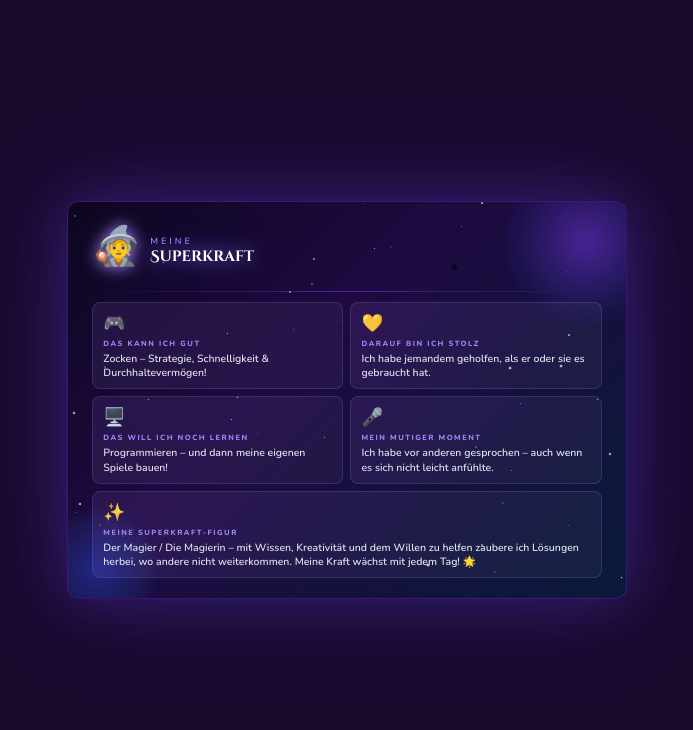
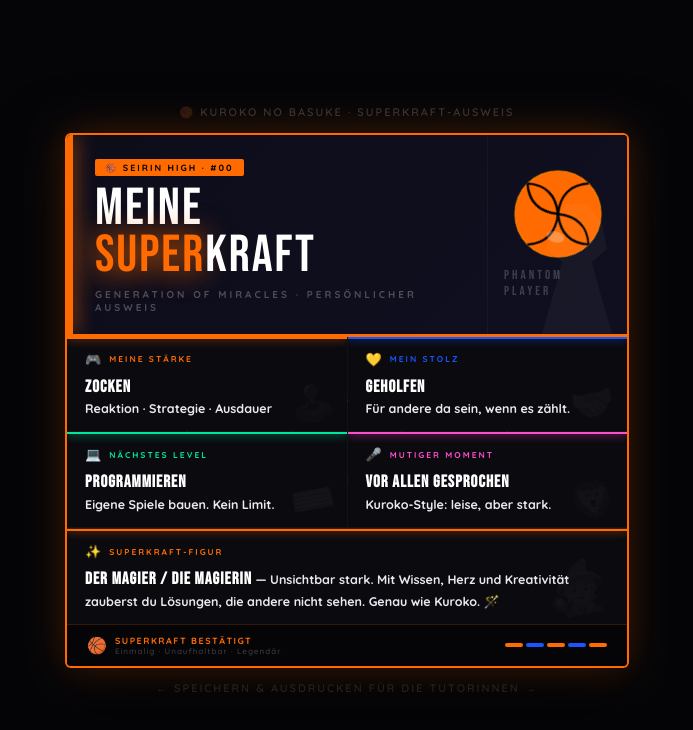
Before and after one commit to TidalV4/TidalV4, a website: page freund-poster.html in a window 1280 px wide. Shown: the whole page, without its empty margins (293-986 px from the left). Drawn offline with nearby package versions, Linux system fonts and the light colour scheme.

Commit message:
Update freund-poster.html

```diff
--- a/freund-poster.html
+++ b/freund-poster.html
@@ -4,268 +4,436 @@
 <meta charset="UTF-8">
 <meta name="viewport" content="width=device-width, initial-scale=1.0">
 <title>Meine Superkraft</title>
-<link href="https://fonts.googleapis.com/css2?family=Cinzel+Decorative:wght@700&family=Nunito:wght@400;600;800&display=swap" rel="stylesheet">
+<link href="https://fonts.googleapis.com/css2?family=Black+Han+Sans&family=Bebas+Neue&family=Quicksand:wght@600;700&display=swap" rel="stylesheet">
 <style>
-  * { margin: 0; padding: 0; box-sizing: border-box; }
+:root {
+  --orange: #FF6B00;
+  --orange-glow: #FF8C00;
+  --dark: #0A0A0F;
+  --darker: #050508;
+  --blue: #1A56FF;
+  --blue-light: #4D7FFF;
+  --cream: #FFF3E0;
+  --grey: #1E1E2E;
+  --line: #FF6B0022;
+}
+
+* { margin:0; padding:0; box-sizing:border-box; }
 
 body {
-    background: #1a0a2e;
+  background: #050508;
+  min-height: 100vh;
   display: flex;
+  flex-direction: column;
   align-items: center;
   justify-content: center;
-    min-height: 100vh;
-    font-family: 'Nunito', sans-serif;
-    padding: 20px;
+  padding: 30px 20px;
+  gap: 16px;
+  font-family: 'Quicksand', sans-serif;
 }
 
+.hint {
+  font-size: 11px;
+  color: #ffffff33;
+  letter-spacing: 2px;
+  text-transform: uppercase;
+}
+
+/* ===== CARD ===== */
 .card {
-    width: 148mm;
-    min-height: 105mm;
-    background: linear-gradient(135deg, #0d0620 0%, #1e0a40 40%, #0a1a3a 100%);
-    border-radius: 12px;
+  width: 560px;
+  background: var(--dark);
+  border-radius: 4px;
   position: relative;
   overflow: hidden;
-    padding: 22px 24px 20px 24px;
-    box-shadow: 0 0 60px #7c3aed55, 0 0 120px #1e40af33;
-    border: 1.5px solid #4c1d95aa;
+  box-shadow:
+    0 0 0 2px var(--orange),
+    0 0 40px #FF6B0044,
+    0 30px 80px rgba(0,0,0,0.8);
+  animation: cardIn 0.8s cubic-bezier(.22,1,.36,1) both;
+}
+@keyframes cardIn {
+  from { opacity:0; transform: translateY(40px) scale(0.96); }
+  to   { opacity:1; transform: translateY(0) scale(1); }
 }
 
-  /* Starry background */
-  .stars {
+/* ===== BASKETBALL COURT LINES (background) ===== */
+.court-lines {
   position: absolute;
   inset: 0;
   pointer-events: none;
+  z-index: 0;
+  overflow: hidden;
 }
-  .star {
-    position: absolute;
-    background: white;
-    border-radius: 50%;
-    animation: twinkle var(--d) ease-in-out infinite alternate;
-  }
-  @keyframes twinkle {
-    from { opacity: 0.1; transform: scale(0.8); }
-    to   { opacity: 0.9; transform: scale(1.2); }
+.court-lines svg {
+  width: 100%;
+  height: 100%;
+  opacity: 0.07;
 }
 
-  /* Glowing orb */
-  .orb {
-    position: absolute;
-    top: -40px; right: -40px;
-    width: 160px; height: 160px;
-    background: radial-gradient(circle, #7c3aed88 0%, #4f46e522 50%, transparent 70%);
-    border-radius: 50%;
-    animation: pulse 3s ease-in-out infinite;
-  }
-  .orb2 {
-    position: absolute;
-    bottom: -30px; left: -30px;
-    width: 120px; height: 120px;
-    background: radial-gradient(circle, #1d4ed888 0%, #3b82f622 50%, transparent 70%);
-    border-radius: 50%;
-    animation: pulse 4s ease-in-out infinite reverse;
-  }
-  @keyframes pulse {
-    0%, 100% { transform: scale(1); opacity: 0.7; }
-    50%       { transform: scale(1.15); opacity: 1; }
+/* ===== HEADER ===== */
+.header {
+  position: relative;
+  z-index: 2;
+  background: linear-gradient(135deg, #0d0d1a 0%, #0f0f20 100%);
+  border-bottom: 3px solid var(--orange);
+  padding: 0;
+  display: flex;
+  align-items: stretch;
+  overflow: hidden;
 }
 
-  /* Header */
-  .header {
+/* orange side accent */
+.header::before {
+  content: '';
+  position: absolute;
+  left: 0; top: 0; bottom: 0;
+  width: 6px;
+  background: var(--orange);
+  box-shadow: 0 0 20px var(--orange);
+}
+
+.header-left {
+  padding: 20px 20px 20px 28px;
+  flex: 1;
+}
+
+.team-tag {
+  display: inline-flex;
+  align-items: center;
+  gap: 6px;
+  background: var(--orange);
+  color: #000;
+  font-size: 9px;
+  font-weight: 700;
+  letter-spacing: 2px;
+  text-transform: uppercase;
+  padding: 3px 10px;
+  border-radius: 2px;
+  margin-bottom: 10px;
+}
+
+.main-title {
+  font-family: 'Bebas Neue', cursive;
+  font-size: 52px;
+  color: #fff;
+  line-height: 0.9;
+  letter-spacing: 2px;
+}
+.main-title span {
+  color: var(--orange);
+  text-shadow: 0 0 30px var(--orange);
+}
+
+.subtitle-line {
+  margin-top: 8px;
+  font-size: 10px;
+  font-weight: 700;
+  letter-spacing: 3px;
+  text-transform: uppercase;
+  color: #ffffff44;
+}
+
+/* Ball + number block */
+.header-right {
+  width: 140px;
+  display: flex;
+  flex-direction: column;
+  align-items: center;
+  justify-content: center;
+  padding: 16px;
+  position: relative;
+  border-left: 1px solid #ffffff0a;
+}
+
+.ball-container {
+  position: relative;
+  width: 90px;
+  height: 90px;
+  animation: spin 8s linear infinite;
+}
+@keyframes spin {
+  from { transform: rotate(0deg); }
+  to   { transform: rotate(360deg); }
+}
+
+.ball-container svg { width: 100%; height: 100%; }
+
+.player-number {
+  font-family: 'Bebas Neue', cursive;
+  font-size: 13px;
+  letter-spacing: 3px;
+  color: #ffffff33;
+  text-transform: uppercase;
+  margin-top: 8px;
+}
+
+/* Kuroko silhouette hint */
+.silhouette {
+  position: absolute;
+  right: 0; bottom: 0;
+  width: 100px;
+  height: 130px;
+  opacity: 0.04;
+  background: white;
+  clip-path: polygon(40% 0%, 60% 0%, 75% 15%, 80% 35%, 65% 45%, 70% 60%, 85% 100%, 15% 100%, 30% 60%, 35% 45%, 20% 35%, 25% 15%);
+}
+
+/* Speed lines */
+.speed-line {
+  position: absolute;
+  height: 1px;
+  background: linear-gradient(90deg, transparent, var(--orange), transparent);
+  opacity: 0;
+  animation: speedLine 3s ease-in-out infinite;
+}
+@keyframes speedLine {
+  0%   { opacity: 0; transform: translateX(-100%); }
+  20%  { opacity: 0.6; }
+  100% { opacity: 0; transform: translateX(100%); }
+}
+
+/* ===== STATS GRID ===== */
+.stats-grid {
+  position: relative;
+  z-index: 2;
+  display: grid;
+  grid-template-columns: 1fr 1fr;
+  gap: 1px;
+  background: #ffffff08;
+}
+
+.stat-block {
+  background: var(--dark);
+  padding: 14px 18px;
+  position: relative;
+  overflow: hidden;
+  animation: blockIn 0.5s cubic-bezier(.22,1,.36,1) both;
+  transition: background 0.2s;
+}
+.stat-block:hover { background: #111120; }
+
+.stat-block:nth-child(1) { animation-delay: .15s; }
+.stat-block:nth-child(2) { animation-delay: .25s; }
+.stat-block:nth-child(3) { animation-delay: .35s; }
+.stat-block:nth-child(4) { animation-delay: .45s; }
+.stat-block:nth-child(5) { animation-delay: .55s; grid-column: 1 / -1; border-top: 1px solid #FF6B0033; }
+
+@keyframes blockIn {
+  from { opacity:0; transform: translateY(12px); }
+  to   { opacity:1; transform: translateY(0); }
+}
+
+/* top accent bar per block */
+.stat-block::before {
+  content: '';
+  position: absolute;
+  top: 0; left: 0; right: 0;
+  height: 2px;
+  background: var(--bar-color, transparent);
+  box-shadow: 0 0 10px var(--bar-color, transparent);
+}
+
+.stat-block.b1 { --bar-color: var(--orange); }
+.stat-block.b2 { --bar-color: var(--blue); }
+.stat-block.b3 { --bar-color: #00E5A0; }
+.stat-block.b4 { --bar-color: #FF4DCC; }
+.stat-block.b5 { --bar-color: var(--orange); }
+
+.stat-label {
   display: flex;
   align-items: center;
-    gap: 10px;
-    margin-bottom: 14px;
+  gap: 6px;
+  font-size: 8.5px;
+  font-weight: 700;
+  letter-spacing: 2px;
+  text-transform: uppercase;
+  color: var(--bar-color, #ffffff44);
+  margin-bottom: 8px;
+}
+.stat-label .ico { font-size: 13px; }
+
+.stat-text {
+  font-size: 12.5px;
+  font-weight: 700;
+  color: #e8e8f0;
+  line-height: 1.45;
+}
+.stat-text strong {
+  font-family: 'Bebas Neue', cursive;
+  font-size: 17px;
+  letter-spacing: 1px;
+  color: #fff;
+}
+
+/* background decoration per block */
+.block-deco {
+  position: absolute;
+  right: 12px; bottom: 6px;
+  font-size: 36px;
+  opacity: 0.04;
+  transform: rotate(-10deg);
+  filter: grayscale(1);
+}
+
+/* ===== FOOTER ===== */
+.footer {
   position: relative;
   z-index: 2;
-  }
-  .wizard-icon {
-    font-size: 2.4rem;
-    filter: drop-shadow(0 0 8px #a78bfa);
-    animation: float 3s ease-in-out infinite;
-  }
-  @keyframes float {
-    0%, 100% { transform: translateY(0); }
-    50%       { transform: translateY(-5px); }
-  }
-  .title-block {}
-  .subtitle {
-    font-family: 'Nunito', sans-serif;
-    font-size: 9px;
-    font-weight: 600;
-    letter-spacing: 3px;
-    text-transform: uppercase;
-    color: #a78bfa;
-    margin-bottom: 2px;
-  }
-  .title {
-    font-family: 'Cinzel Decorative', cursive;
-    font-size: 15px;
-    color: #fff;
-    text-shadow: 0 0 20px #a78bfa, 0 0 40px #7c3aed;
-    line-height: 1.1;
+  background: var(--darker);
+  border-top: 1px solid #FF6B0033;
+  padding: 10px 20px;
+  display: flex;
+  align-items: center;
+  justify-content: space-between;
 }
 
-  /* Grid */
-  .grid {
-    display: grid;
-    grid-template-columns: 1fr 1fr;
-    grid-template-rows: auto auto auto;
-    gap: 7px;
-    position: relative;
-    z-index: 2;
+.footer-badge {
+  display: flex;
+  align-items: center;
+  gap: 8px;
+}
+.badge-ball { font-size: 16px; }
+.badge-text {
+  font-size: 9px;
+  font-weight: 700;
+  letter-spacing: 1.5px;
+  text-transform: uppercase;
+  color: var(--orange);
+}
+.badge-sub {
+  font-size: 8px;
+  color: #ffffff33;
+  letter-spacing: 1px;
 }
 
-  .box {
-    background: rgba(255,255,255,0.04);
-    border: 1px solid rgba(167,139,250,0.2);
-    border-radius: 8px;
-    padding: 8px 10px;
-    position: relative;
-    overflow: hidden;
-    transition: border-color 0.3s;
+.seirin-stripe {
+  display: flex;
+  gap: 3px;
 }
-  .box::before {
-    content: '';
-    position: absolute;
-    inset: 0;
-    background: linear-gradient(135deg, rgba(124,58,237,0.08), transparent);
-    pointer-events: none;
-  }
-  .box:hover { border-color: rgba(167,139,250,0.5); }
-
-  .box.wide {
-    grid-column: 1 / -1;
+.seirin-stripe span {
+  display: block;
+  width: 18px; height: 4px;
+  border-radius: 2px;
 }
 
-  .box-icon {
-    font-size: 1.1rem;
-    margin-bottom: 3px;
-    display: block;
-  }
-  .box-label {
-    font-size: 7.5px;
-    font-weight: 800;
-    letter-spacing: 1.5px;
-    text-transform: uppercase;
-    color: #a78bfa;
-    margin-bottom: 3px;
-  }
-  .box-text {
-    font-size: 10.5px;
-    font-weight: 600;
-    color: #e2e8f0;
-    line-height: 1.35;
-  }
-
-  /* Magic sparkles decoration */
-  .sparkle {
-    position: absolute;
-    pointer-events: none;
-    z-index: 1;
-    font-size: 10px;
-    opacity: 0.5;
-    animation: sparkle-anim var(--sd) ease-in-out infinite alternate;
-  }
-  @keyframes sparkle-anim {
-    from { opacity: 0.2; transform: scale(0.8) rotate(0deg); }
-    to   { opacity: 0.7; transform: scale(1.3) rotate(20deg); }
-  }
-
-  /* Divider line */
-  .divider {
-    width: 100%;
-    height: 1px;
-    background: linear-gradient(90deg, transparent, #7c3aed88, transparent);
-    margin: 10px 0 10px 0;
-    position: relative;
-    z-index: 2;
-  }
-
-  @media print {
-    body { background: white; padding: 0; }
-    .card { box-shadow: none; border: 1px solid #ccc; }
-  }
 </style>
 </head>
 <body>
 
+<div class="hint">🏀 Kuroko no Basuke · Superkraft-Ausweis</div>
+
 <div class="card">
-  <!-- Stars -->
-  <div class="stars" id="stars"></div>
 
-  <!-- Glowing orbs -->
-  <div class="orb"></div>
-  <div class="orb2"></div>
+  <!-- Court lines SVG background -->
+  <div class="court-lines">
+    <svg viewBox="0 0 560 400" preserveAspectRatio="none" fill="none" stroke="white" stroke-width="1.5">
+      <!-- center circle -->
+      <circle cx="280" cy="200" r="60"/>
+      <!-- center line -->
+      <line x1="0" y1="200" x2="560" y2="200"/>
+      <!-- left key -->
+      <rect x="0" y="130" width="120" height="140"/>
+      <line x1="120" y1="165" x2="120" y2="235"/>
+      <!-- right key -->
+      <rect x="440" y="130" width="120" height="140"/>
+      <!-- 3pt arc hints -->
+      <path d="M0,100 Q200,10 400,100"/>
+      <path d="M160,400 Q350,310 560,400"/>
+    </svg>
+  </div>
 
-  <!-- Sparkles -->
-  <span class="sparkle" style="top:30%;left:48%;--sd:2.1s">✦</span>
-  <span class="sparkle" style="top:55%;left:10%;--sd:3s">✧</span>
-  <span class="sparkle" style="top:15%;right:30%;--sd:1.7s">✦</span>
+  <!-- Speed lines -->
+  <div class="speed-line" style="top:30px;width:70%;left:0;animation-delay:0s"></div>
+  <div class="speed-line" style="top:50px;width:50%;left:10%;animation-delay:1.2s"></div>
+  <div class="speed-line" style="top:42px;width:40%;left:5%;animation-delay:2.1s"></div>
 
-  <!-- Header -->
+  <!-- HEADER -->
   <div class="header">
-    <div class="wizard-icon">🧙</div>
-    <div class="title-block">
-      <div class="subtitle">Meine</div>
-      <div class="title">Superkraft</div>
+    <div class="header-left">
+      <div class="team-tag">🏀 Seirin High · #00</div>
+      <div class="main-title">MEINE<br><span>SUPER</span>KRAFT</div>
+      <div class="subtitle-line">Generation of Miracles · Persönlicher Ausweis</div>
+    </div>
+
+    <div class="header-right">
+      <!-- Basketball SVG -->
+      <div class="ball-container">
+        <svg viewBox="0 0 100 100" fill="none">
+          <circle cx="50" cy="50" r="48" fill="#FF6B00" stroke="#FF8C00" stroke-width="1"/>
+          <!-- seams -->
+          <path d="M2,50 Q25,30 50,50 Q75,70 98,50" stroke="#000" stroke-width="2.5" fill="none"/>
+          <path d="M2,50 Q25,70 50,50 Q75,30 98,50" stroke="#000" stroke-width="2.5" fill="none"/>
+          <path d="M50,2 Q30,25 50,50 Q70,75 50,98" stroke="#000" stroke-width="2.5" fill="none"/>
+          <!-- shine -->
+          <ellipse cx="34" cy="30" rx="10" ry="6" fill="white" opacity="0.25" transform="rotate(-30 34 30)"/>
+        </svg>
+      </div>
+      <div class="player-number">Phantom Player</div>
+    </div>
+
+    <div class="silhouette"></div>
+  </div>
+
+  <!-- STATS -->
+  <div class="stats-grid">
+
+    <div class="stat-block b1">
+      <div class="stat-label"><span class="ico">🎮</span> Meine Stärke</div>
+      <div class="stat-text"><strong>ZOCKEN</strong><br>Reaktion · Strategie · Ausdauer</div>
+      <div class="block-deco">🕹️</div>
+    </div>
+
+    <div class="stat-block b2">
+      <div class="stat-label"><span class="ico">💛</span> Mein Stolz</div>
+      <div class="stat-text"><strong>GEHOLFEN</strong><br>Für andere da sein, wenn es zählt.</div>
+      <div class="block-deco">🤝</div>
+    </div>
+
+    <div class="stat-block b3">
+      <div class="stat-label"><span class="ico">💻</span> Nächstes Level</div>
+      <div class="stat-text"><strong>PROGRAMMIEREN</strong><br>Eigene Spiele bauen. Kein Limit.</div>
+      <div class="block-deco">⌨️</div>
+    </div>
+
+    <div class="stat-block b4">
+      <div class="stat-label"><span class="ico">🎤</span> Mutiger Moment</div>
+      <div class="stat-text"><strong>VOR ALLEN GESPROCHEN</strong><br>Kuroko-Style: leise, aber stark.</div>
+      <div class="block-deco">🦁</div>
+    </div>
+
+    <div class="stat-block b5">
+      <div class="stat-label"><span class="ico">✨</span> Superkraft-Figur</div>
+      <div class="stat-text">
+        <strong>DER MAGIER / DIE MAGIERIN</strong> —
+        Unsichtbar stark. Mit Wissen, Herz und Kreativität zauberst du Lösungen, die andere nicht sehen. Genau wie Kuroko. 🪄
+      </div>
+      <div class="block-deco" style="font-size:50px;right:20px">🧙</div>
+    </div>
+
+  </div>
+
+  <!-- FOOTER -->
+  <div class="footer">
+    <div class="footer-badge">
+      <span class="badge-ball">🏀</span>
+      <div>
+        <div class="badge-text">Superkraft bestätigt</div>
+        <div class="badge-sub">Einmalig · Unaufhaltbar · Legendär</div>
+      </div>
+    </div>
+    <div class="seirin-stripe">
+      <span style="background:#FF6B00"></span>
+      <span style="background:#1A56FF"></span>
+      <span style="background:#FF6B00"></span>
+      <span style="background:#1A56FF"></span>
+      <span style="background:#FF6B00"></span>
     </div>
   </div>
 
-  <div class="divider"></div>
-
-  <!-- Content grid -->
-  <div class="grid">
-
-    <div class="box">
-      <span class="box-icon">🎮</span>
-      <div class="box-label">Das kann ich gut</div>
-      <div class="box-text">Zocken – Strategie, Schnelligkeit & Durchhaltevermögen!</div>
 </div>
 
-    <div class="box">
-      <span class="box-icon">💛</span>
-      <div class="box-label">Darauf bin ich stolz</div>
-      <div class="box-text">Ich habe jemandem geholfen, als er oder sie es gebraucht hat.</div>
-    </div>
-
-    <div class="box">
-      <span class="box-icon">🖥️</span>
-      <div class="box-label">Das will ich noch lernen</div>
-      <div class="box-text">Programmieren – und dann meine eigenen Spiele bauen!</div>
-    </div>
-
-    <div class="box">
-      <span class="box-icon">🎤</span>
-      <div class="box-label">Mein mutiger Moment</div>
-      <div class="box-text">Ich habe vor anderen gesprochen – auch wenn es sich nicht leicht anfühlte.</div>
-    </div>
-
-    <div class="box wide">
-      <span class="box-icon">✨</span>
-      <div class="box-label">Meine Superkraft-Figur</div>
-      <div class="box-text">Der Magier / Die Magierin – mit Wissen, Kreativität und dem Willen zu helfen zaubere ich Lösungen herbei, wo andere nicht weiterkommen. Meine Kraft wächst mit jedem Tag! 🌟</div>
-    </div>
-
-  </div>
-</div>
-
-<script>
-  // Generate stars
-  const starsEl = document.getElementById('stars');
-  for (let i = 0; i < 55; i++) {
-    const s = document.createElement('div');
-    s.className = 'star';
-    const size = Math.random() * 2 + 0.5;
-    s.style.cssText = `
-      width:${size}px; height:${size}px;
-      top:${Math.random()*100}%;
-      left:${Math.random()*100}%;
-      --d:${(Math.random()*2+1).toFixed(1)}s;
-      animation-delay:${(Math.random()*2).toFixed(1)}s;
-    `;
-    starsEl.appendChild(s);
-  }
-</script>
+<div class="hint">← Speichern &amp; ausdrucken für die TutorInnen →</div>
 
 </body>
 </html>
```
Lines whose indentation alone changed are shown as unchanged.
